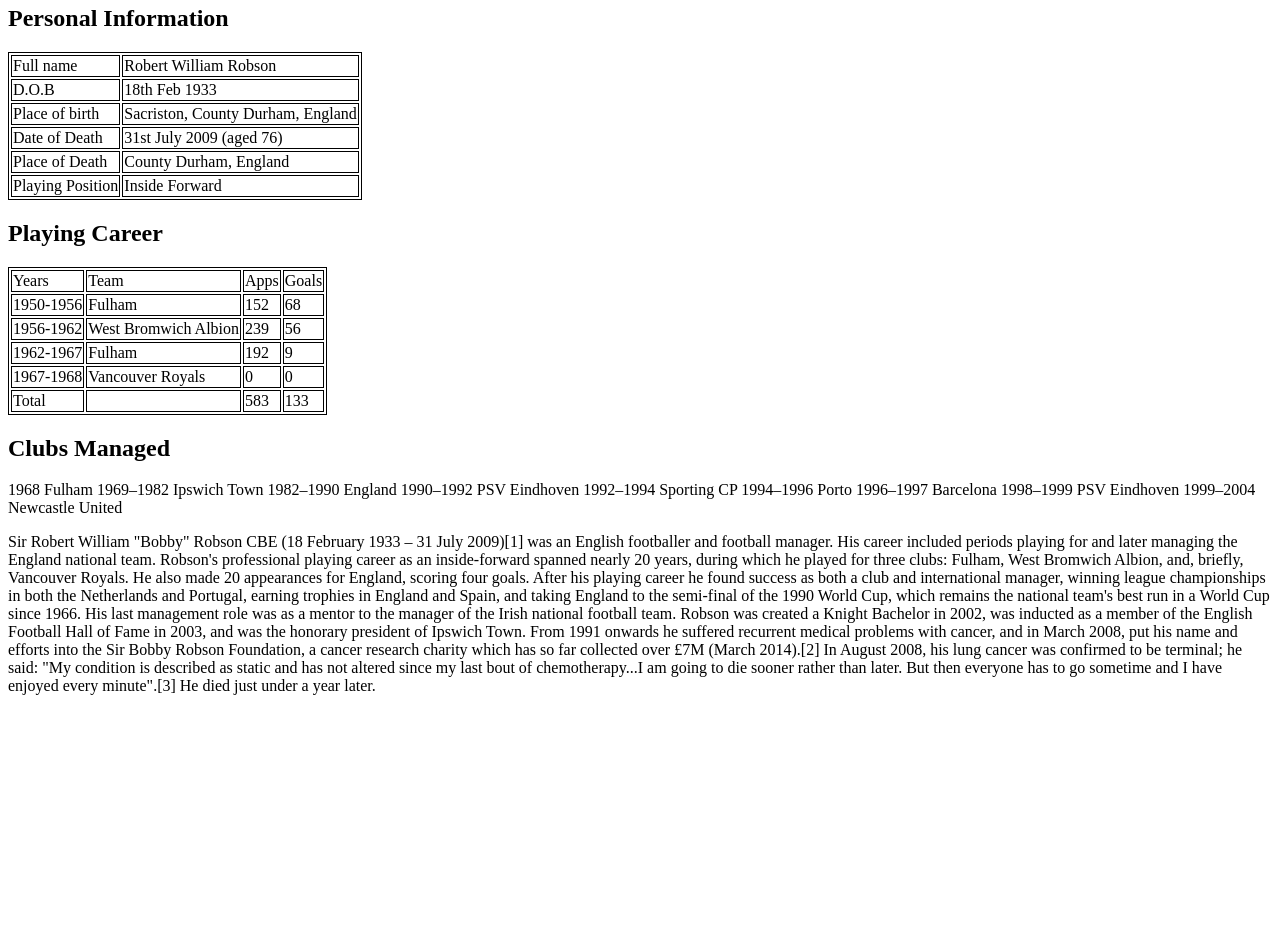
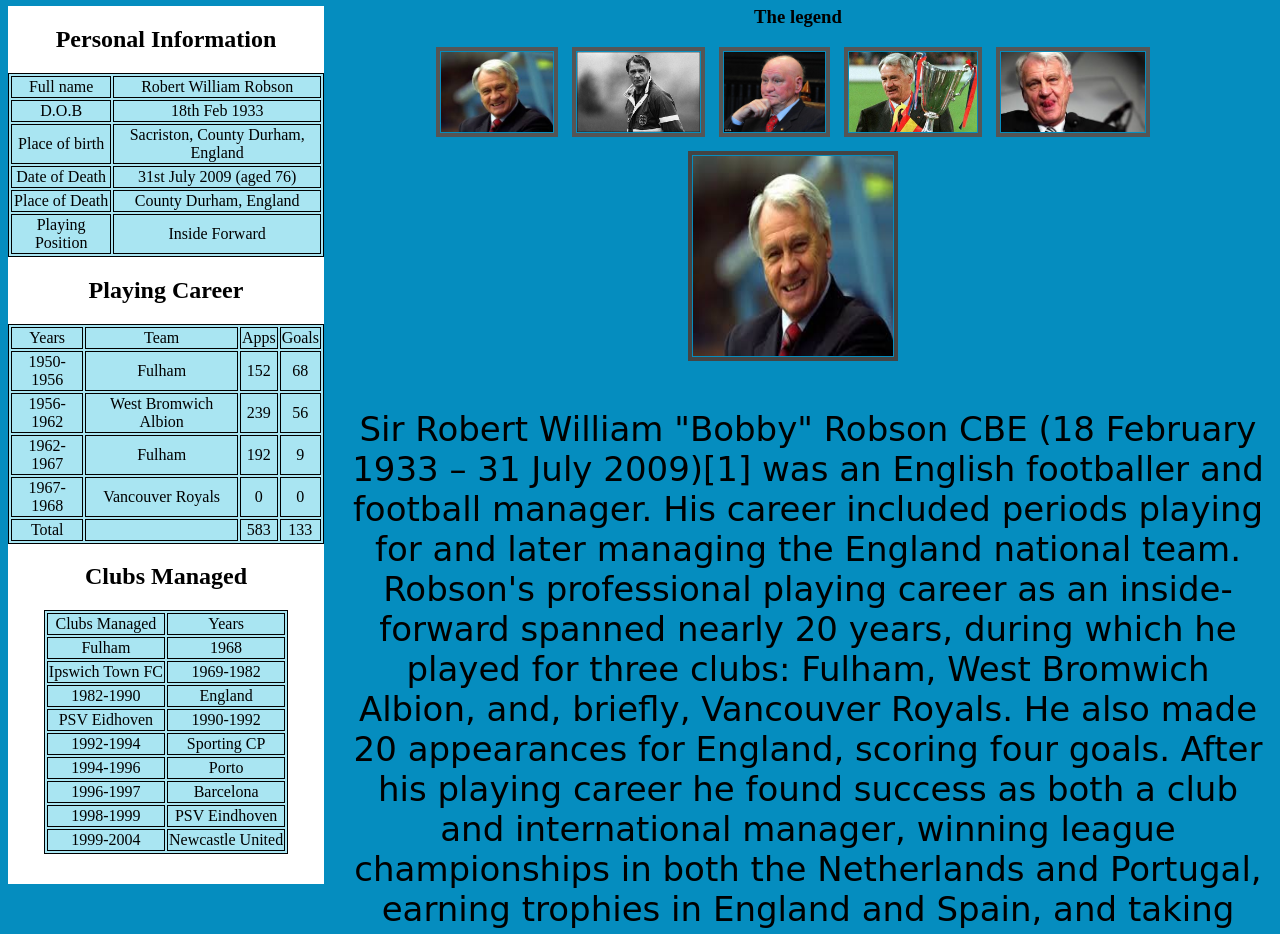
Before and after one commit to Wiesiek2811/bobrobs, a plain HTML site: page index.html in a window 1280 px wide. Shown: the part 75-1009 px from the top of the page. Before the commit the page ends 800 px from the top, so only its background shows below. Drawn offline with Linux system fonts and the light colour scheme; a web font is replaced by a local one.

Commit message:
Photos
Added photos

```diff
--- a/index.html
+++ b/index.html
@@ -3,10 +3,71 @@
 <head>
 <style>
 
+@import url('https://fonts.googleapis.com/css?family=Barrio');
+@import url('https://fonts.googleapis.com/css?family=Bahiana');
+
+body {
+  background-color: #058DBF;
+}
+
+h1 {
+  text-align: center;
+  font-family: 'Barrio', cursive;
+}
+
+p {
+  font-family: 'Bahiana', cursive;
+  font-size: 34px;
+  padding-left: 20px;
+
+
+}
 
 table, th, td {
     border: 1px solid black;
+    text-align: center;
 }
+
+h2 {
+  text-align: center;
+}
+
+.tab {
+  float: left;
+  width: 25%;
+  background-color: white;
+  padding-bottom: 30px;
+}
+
+.text {
+  float:right;
+  width: 75%;
+
+}
+
+.one, .two, .three {
+  background-color: #a9e5f2;
+}
+
+
+	.thumbnails img {
+		height: 80px;
+		border: 4px solid #555;
+		padding: 1px;
+		margin: 0 10px 10px 0;
+	}
+
+	.thumbnails img:hover {
+		border: 4px solid #00ccff;
+		cursor:pointer;
+	}
+
+	.preview img {
+		border: 4px solid #444;
+		padding: 1px;
+		width: 200px;
+    height:200px;
+	}
 
 </style>
 </head>
@@ -14,9 +75,10 @@ table, th, td {
 
 <h1> Sir Bobby Robson </h1>
 
+<div class="tab">
 <h2> Personal Information </h2>
 
-<table>
+<table class="one" align="center">
   <tr>
    <td>Full name</td>
    <td>Robert William Robson</td>
@@ -47,7 +109,7 @@ table, th, td {
 <h2>Playing Career</h2>
 
 
-<table>
+<table class="two" align="center" >
   <tr>
    <td>Years</td>
    <td>Team</td>
@@ -87,20 +149,72 @@ table, th, td {
              </tr>
 </table>
 
+<h2> Clubs Managed </h2>
+
+<table class="three" align="center">
+  <tr>
+   <td>Clubs Managed</td>
+   <td>Years</td>
+    </tr>
+ <tr>
+   <td>Fulham</td>
+   <td>1968</td>
+ </tr>
+ <tr>
+   <td>Ipswich Town FC</td>
+   <td>1969-1982</td>
+      </tr>
+    <tr>
+      <td>1982-1990</td>
+      <td>England</td>
+       </tr>
+       <tr>
+<td>PSV Eidhoven</td>
+          <td>1990-1992</td>
+         </tr>
+          <tr>
+             <td>1992-1994</td>
+             <td>Sporting CP</td>
+                         </tr>
+              <tr>
+              <td>1994-1996</td>
+              <td>Porto</td>
+                </tr>
+                <tr>
+                   <td>1996-1997</td>
+                   <td>Barcelona</td>
+                               </tr>
+                               <tr>
+                                  <td>1998-1999</td>
+                                  <td>PSV Eindhoven</td>
+                                              </tr>
+                                              <tr>
+                                                 <td>1999-2004</td>
+                                                 <td>Newcastle United</td>
+                                                             </tr>
+</table>
+
+</div>
+
+<div class="gallery" align="center">
+<h3>The legend</h3>
+
+<div class="thumbnails">
+	<img onmouseover="preview.src=img1.src" name="img1" src="img/img1.jpg" alt="" />
+	<img onmouseover="preview.src=img2.src" name="img2" src="img/img2.jpg" alt="" />
+	<img onmouseover="preview.src=img3.src" name="img3" src="img/img3.jpg" alt="" />
+	<img onmouseover="preview.src=img4.src" name="img4" src="img/img4.jpg" alt="" />
+	<img onmouseover="preview.src=img5.src" name="img5" src="img/img5.jpg" alt="" />
+
+
+  <div class="preview" align="center">
+		<img name="preview" src="img/img1.jpg" alt=""/>
+	</div>
 
 
 
-<h2>Clubs Managed </h2>
-<p>1968	Fulham
-1969–1982	Ipswich Town
-1982–1990	England
-1990–1992	PSV Eindhoven
-1992–1994	Sporting CP
-1994–1996	Porto
-1996–1997	Barcelona
-1998–1999	PSV Eindhoven
-1999–2004	Newcastle United</p>
 
+<div class ="text">
 <p>Sir Robert William "Bobby" Robson CBE (18 February 1933 – 31 July 2009)[1] was an English footballer and football manager. His career included periods playing for and later managing the England national team.
 Robson's professional playing career as an inside-forward spanned nearly 20 years, during which he played for three clubs: Fulham, West Bromwich Albion, and, briefly, Vancouver Royals. He also made 20 appearances
 for England, scoring four goals. After his playing career he found success as both a club and international manager, winning league championships in both the Netherlands and Portugal, earning trophies in England
@@ -110,5 +224,5 @@ Robson was created a Knight Bachelor in 2002, was inducted as a member of the En
  problems with cancer, and in March 2008, put his name and efforts into the Sir Bobby Robson Foundation, a cancer research charity which has so far collected over £7M (March 2014).[2] In August 2008, his lung
  cancer was confirmed to be terminal; he said: "My condition is described as static and has not altered since my last bout of chemotherapy...I am going to die sooner rather than later. But then everyone has to
   go sometime and I have enjoyed every minute".[3] He died just under a year later.</p>
-
+</div>
 </body>
```
Also changed, not shown: img/images.jpeg (added), img/img1.jpg (added), img/img2.jpg (added), img/img3.jpg (added), img/img4.jpg (added), img/img5.jpg (added).
